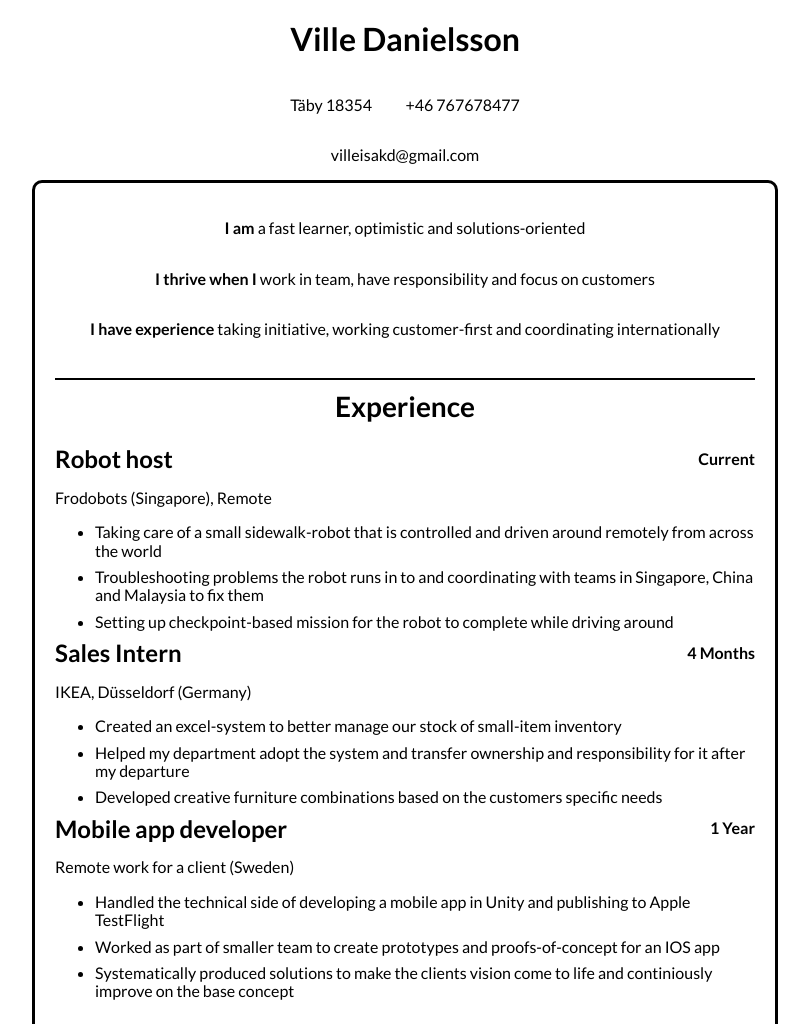
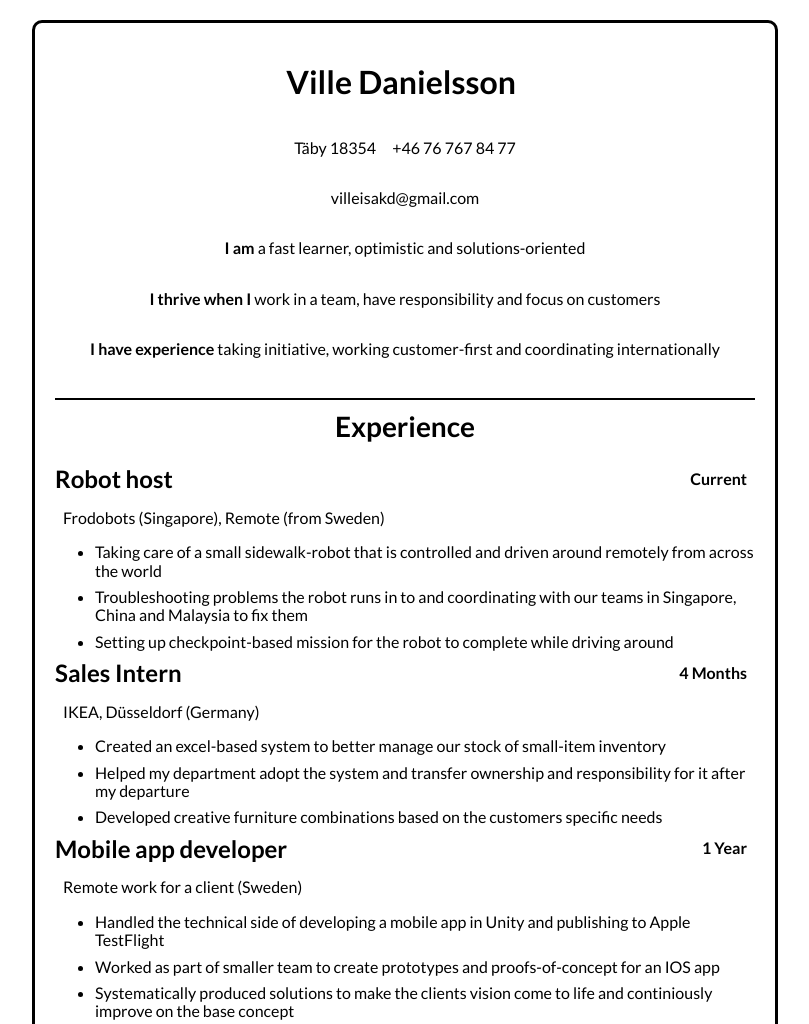
Before and after one commit to CrazedBySerenity/portfolio-simple, a plain HTML site: page index.html in a window 1280 px wide. Shown: the top 1024 px of the page, without its empty margins (235-1044 px from the left). Drawn offline with Linux system fonts and the light colour scheme.

Commit message:
Small improvements

```diff
--- a/index.html
+++ b/index.html
@@ -11,7 +11,9 @@
     <link href="styles/index.css" rel="stylesheet">
     <title>Document</title>
 </head>
+
 <body>
+    <div class="experience__container">
         <div class="header__container">
             <h1 class="header__main">
                 Ville Danielsson
@@ -21,19 +23,18 @@
                     Täby 18354
                 </p>
                 <p class="header__info__phone-number text--sm">
-                +46 767678477
+                    +46 76 767 84 77
                 </p>
             </div>
             <p class="header__email text--sm text--center">
                 villeisakd@gmail.com
             </p>
         </div>
-    <div class="experience__container">
         <p class="text--sm">
             <span class="text--bold">I am</span> a fast learner, optimistic and solutions-oriented
         </p>
         <p class="text--sm">
-            <span class="text--bold">I thrive when I</span> work in team, have responsibility and focus on customers
+            <span class="text--bold">I thrive when I</span> work in a team, have responsibility and focus on customers
         </p>
         <p class="text--sm">
             <span class="text--bold">I have experience</span> taking initiative, working customer-first and coordinating internationally
@@ -53,12 +54,12 @@
                     </p>
                 </div>
                 <p class="text--sm">
-                    Frodobots (Singapore), Remote
+                    Frodobots (Singapore), Remote (from Sweden)
                 </p>
             </div>
             <ul class="list">
                 <li class="text--sm">Taking care of a small sidewalk-robot that is controlled and driven around remotely from across the world</li>
-                <li class="text--sm">Troubleshooting problems the robot runs in to and coordinating with teams in Singapore, China and Malaysia to fix them</li>
+                <li class="text--sm">Troubleshooting problems the robot runs in to and coordinating with our teams in Singapore, China and Malaysia to fix them</li>
                 <li class="text--sm">Setting up checkpoint-based mission for the robot to complete while driving around</li>
             </ul>
         </div>
@@ -77,7 +78,7 @@
                 </p>
             </div>
             <ul class="list">
-                <li class="text--sm">Created an excel-system to better manage our stock of small-item inventory</li>
+                <li class="text--sm">Created an excel-based system to better manage our stock of small-item inventory</li>
                 <li class="text--sm">Helped my department adopt the system and transfer ownership and responsibility for it after my departure</li>
                 <li class="text--sm">Developed creative furniture combinations based on the customers specific needs</li>
             </ul>
--- a/styles/index.css
+++ b/styles/index.css
@@ -7,6 +7,7 @@ body {
     width: 100%;
 
     padding-bottom: 20px;
+    padding-top: 20px;
 }
 
 h1 {
@@ -22,7 +23,7 @@ h3 {
 }
 
 p {
-    margin: 0, 0.5em, 0, 0.5em;
+    margin: 1em 0.5em 1em 0.5em;
 }
 
 li {
```
Lines whose indentation alone changed are shown as unchanged.
